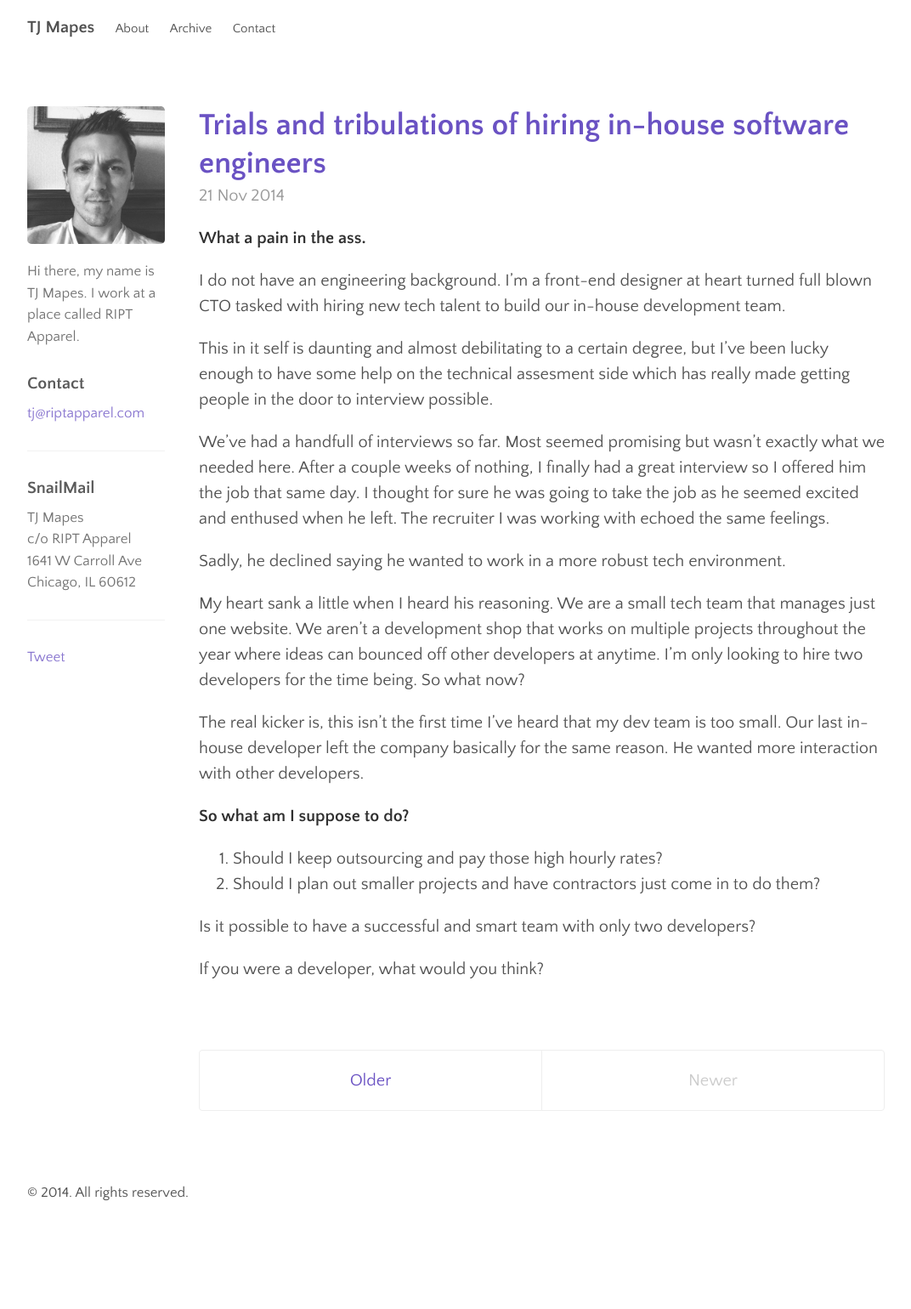
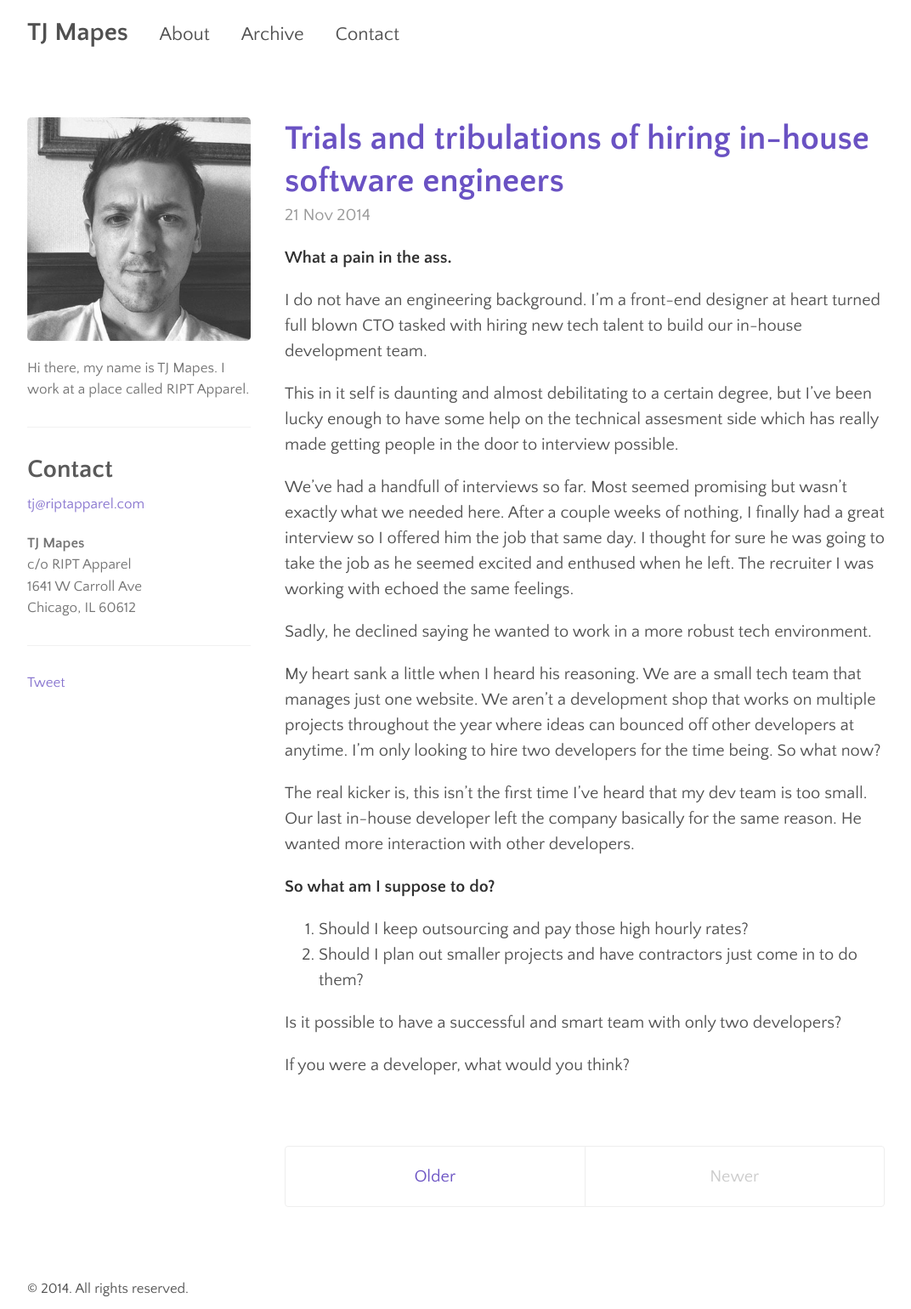
Before and after one commit to tjmapes/tjmapes.github.io, a Jekyll site: the page built from index.html, in a window 1280 px wide. Shown: the whole page at 85% size, without its empty margins (103-1175 px from the left). Built offline with Jekyll 4.4.1, drawn with Linux system fonts in a browser that asks for light colours; the list of posts is cut into pages by our own code; comment, search, counter and statistics services are not loaded; before the commit the page ends 1427 px from its top, so only the background shows below that.

Commit message:
small layout changes

```diff
--- a/_includes/about_mini.html
+++ b/_includes/about_mini.html
@@ -1,17 +1,17 @@
 <img src="/static/imgs/tj.jpg" class="avatar">
 <p>Hi there, my name is TJ Mapes.  I work at a place called RIPT Apparel.</p>
+<hr>
 <h3>Contact</h3>
-<a href="mailto:tj@riptapparel.com?subject=Hey, TJ!" title="Tell me what's on your mind.">tj@riptapparel.com</a>
-<hr>
-<h3>SnailMail</h3>
-TJ Mapes <br>c/o RIPT Apparel
+<p><a href="mailto:tj@riptapparel.com?subject=Hey, TJ!" title="Tell me what's on your mind.">tj@riptapparel.com</a></p>
+
+<b>TJ Mapes</b> <br>c/o RIPT Apparel
 <br>1641 W Carroll Ave
 <br>Chicago, IL 60612
 <hr>
 <a href="https://twitter.com/share" class="twitter-share-button" data-via="tjmapes">Tweet</a>
 <script>!function(d,s,id){var js,fjs=d.getElementsByTagName(s)[0],p=/^http:/.test(d.location)?'http':'https';if(!d.getElementById(id)){js=d.createElement(s);js.id=id;js.src=p+'://platform.twitter.com/widgets.js';fjs.parentNode.insertBefore(js,fjs);}}(document, 'script', 'twitter-wjs');
 </script>
-<br>
+
 <script src="//platform.linkedin.com/in.js" type="text/javascript">
   lang: en_US
 </script>
--- a/public/css/poole.css
+++ b/public/css/poole.css
@@ -89,19 +89,19 @@ h1, h2, h3, h4, h5, h6 {
   text-rendering: optimizeLegibility;
 }
 h1 {
-  font-size: 1.8rem;
+  font-size: 2rem;
 }
 h2 {
   margin-top: 1rem;
-  font-size: 1.3rem;
+  font-size: 1.8rem;
 }
 h3 {
   margin-top: 1.5rem;
-  font-size: 1rem;
+  font-size: 1.5rem;
 }
 h4, h5, h6 {
   margin-top: 1rem;
-  font-size: .8rem;
+  font-size: 1rem;
 }
 
 /* Body text */
@@ -339,9 +339,9 @@ footer {
   letter-spacing: 0;
 }
 
-.about_mini {float: left; width: 20%; padding: 0 2rem 0 0; font-size: 85%; opacity: 0.8; transition: opacity .25s ease-in-out;}
+.about_mini {float: left; width: 30%; padding: 0 2rem 0 0; font-size: 85%; opacity: 0.8; transition: opacity .25s ease-in-out;}
 .about_mini:hover {opacity: 1;}
-.guts {float: right; width: 80%;}
+.guts {float: right; width: 70%;}
 .about_mini, .guts {margin-bottom: 20px;}
 .avatar {max-width: 100%;}
 
@@ -492,11 +492,11 @@ a.pagination-item:hover {
 
 @media only screen and (max-width : 768px){
   .masthead {margin: 0 0 15px 0;}
-  .about_mini, .guts {float: none; display: block; width: 100%;}
+  .about_mini, .guts {float: none; display: block; width: 100%; font-size: 100%;}
   .about_mini {text-align: center; padding: 0;}
   .avatar {
     margin: 0 auto;
-    width: 30%;
+    width: 50%;
     -moz-border-radius: 100%;
     border-radius: 100%;
   }
```
